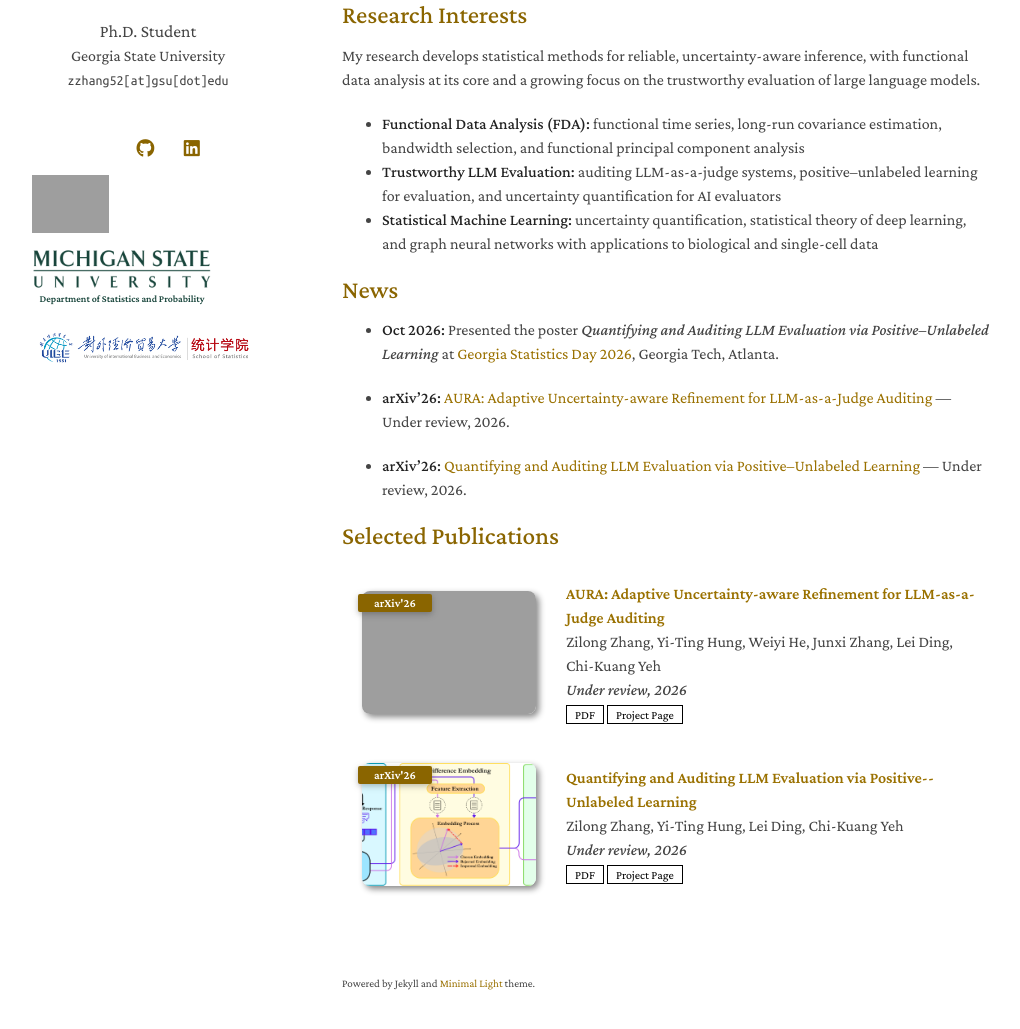
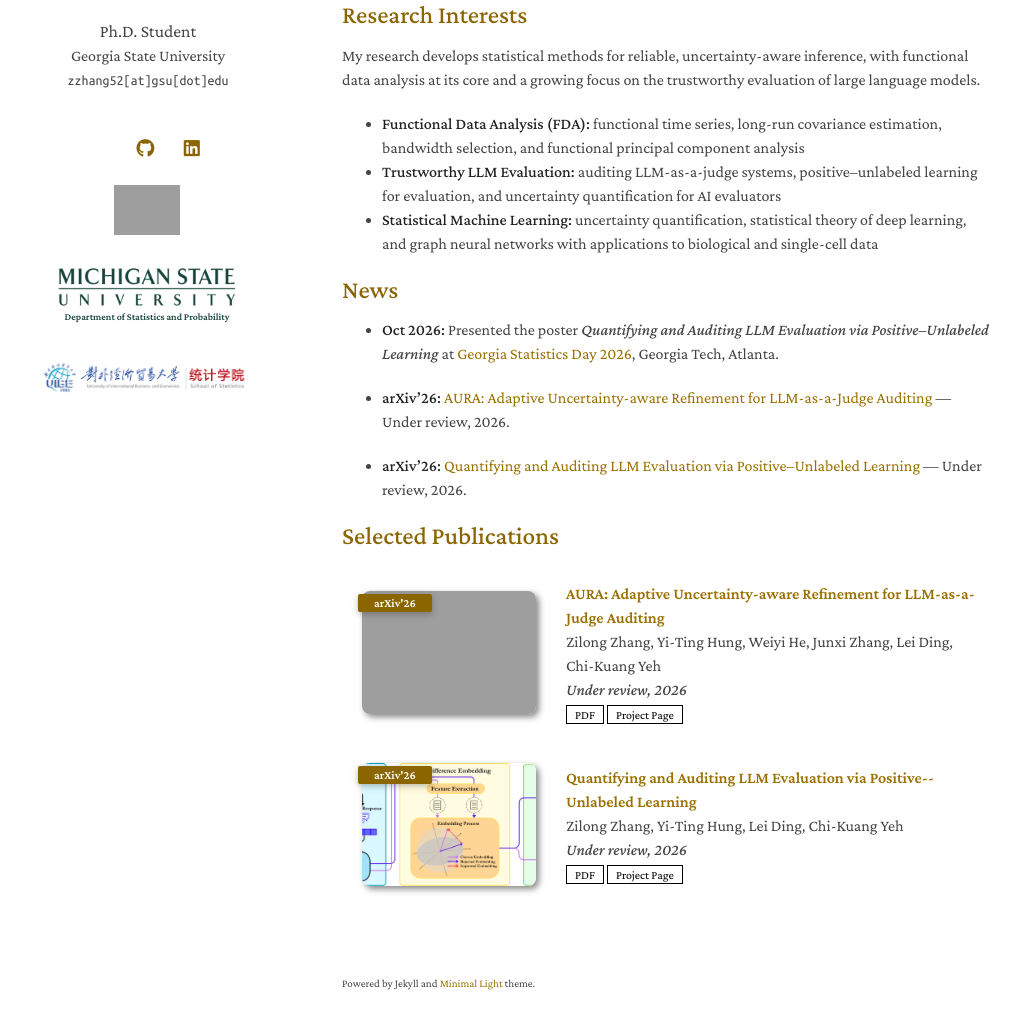
Before and after one commit to zilong7832/zilong7832.github.io, a Jekyll site: the page built from index.md, in a window 1280 px wide and 1359 px high. Shown: the part 295-1324 px from the top of the window, without its empty margins (128-1148 px from the left). Built offline with Jekyll 4.4.1, drawn with Linux system fonts in a browser that asks for light colours; a style sheet for code colours, icons or effects is not loaded; grey boxes are pictures that could not be loaded.

Commit message:
Align school marks and reorder reviewers

```diff
--- a/_sass/minimal-light.scss
+++ b/_sass/minimal-light.scss
@@ -124,8 +124,9 @@ body {
 .school-logos {
   display: flex;
   flex-direction: column;
-  align-items: flex-start;
+  align-items: stretch;
   gap: 14px;
+  max-width: 230px;
   margin: 0.5rem 0 0.75rem;
 }
 
@@ -134,8 +135,9 @@ body {
   flex-direction: column;
   align-items: center;
   justify-content: center;
-  min-height: 58px;
-  max-width: 240px;
+  box-sizing: border-box;
+  width: 100%;
+  height: 70px;
   text-decoration: none;
 }
 
@@ -143,13 +145,13 @@ body {
   display: block;
   width: auto;
   height: auto;
-  max-height: 58px;
-  max-width: 200px;
+  max-height: 50px;
+  max-width: 220px;
   object-fit: contain;
 }
 
 .school-logo-gsu img {
-  max-width: 200px;
+  max-width: 220px;
 }
 
 .school-logo-msu img {
@@ -167,7 +169,7 @@ body {
 }
 
 .school-logo-uibe img {
-  max-width: 230px;
+  max-width: 220px;
 }
 
 @media (prefers-color-scheme: dark) {
```
Also changed, not shown: _includes/services.md (+3 -3 lines).
